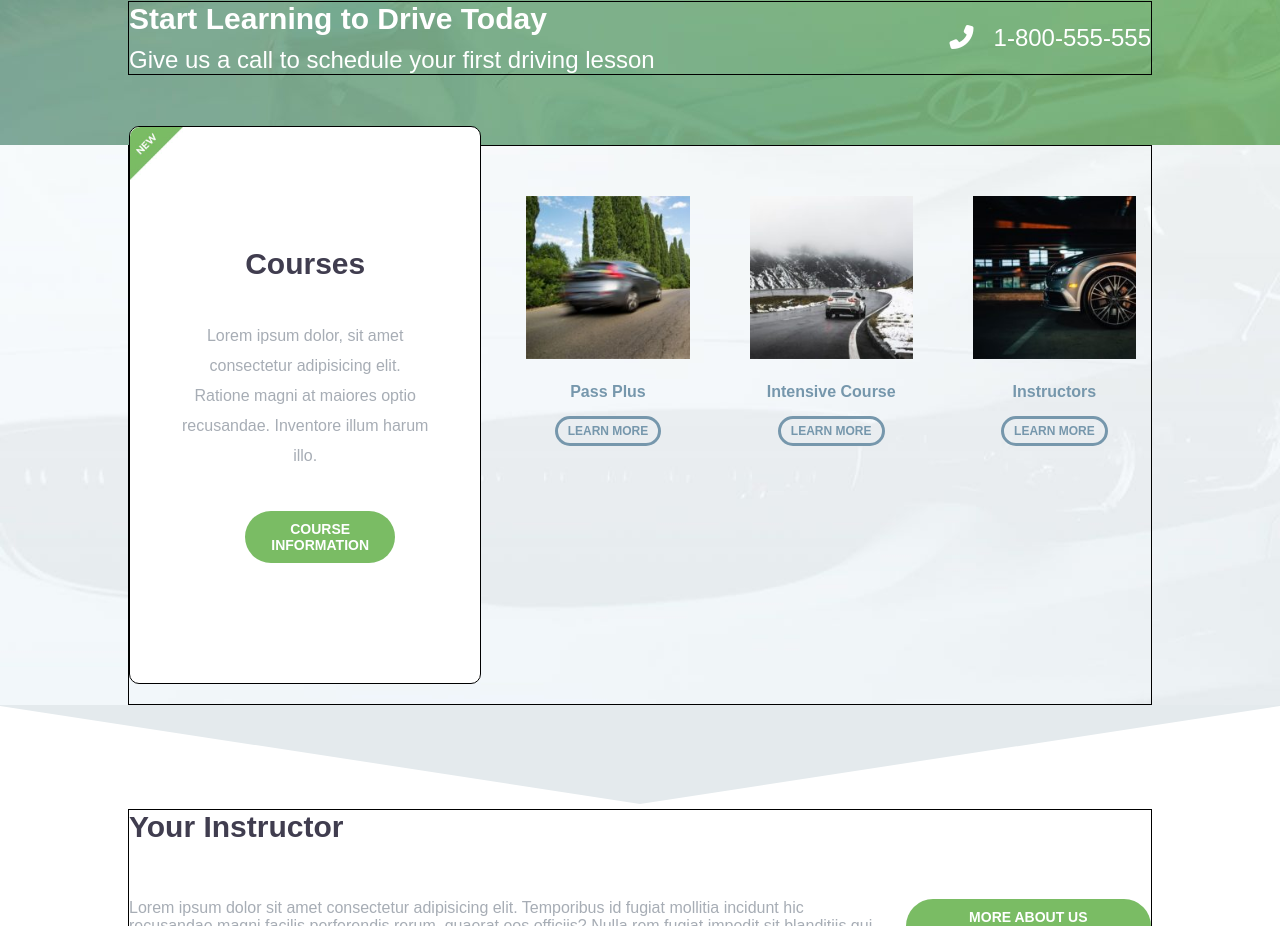
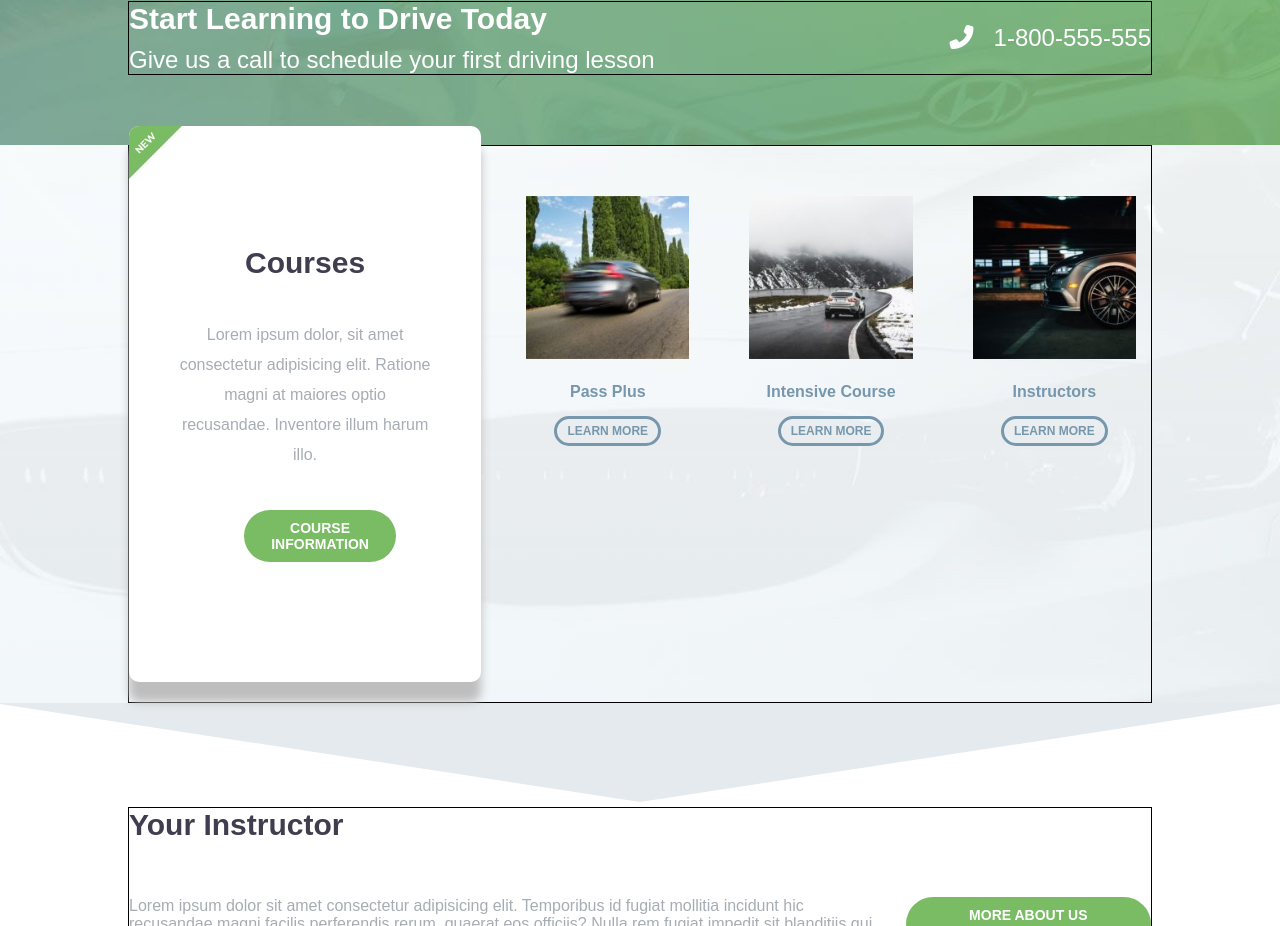
Before and after one commit to RominaMalimban/proj-html-vuejs, a Vue app: page / in a window 1280 px wide. Shown: the part 1379-2305 px from the top of the page. Built offline with nearby package versions, Linux system fonts and the light colour scheme.

Commit message:
correzione debug in Courses

```diff
--- a/src/components/Courses.vue
+++ b/src/components/Courses.vue
@@ -64,7 +64,7 @@ section {
     background-position: cover;
     background-position: 0% 68%;
     // debug
-    min-height: 500px;
+    // min-height: 500px;
 
     .container {
         display: flex;
@@ -82,8 +82,7 @@ section {
         position: relative;
         top: -20px;
         border-radius: 10px;
-        // debug
-        border: 1px solid black;
+        box-shadow: 0px 20px 10px 0px #bfbebe;
 
         h2 {
             color: $gray-title;
```
